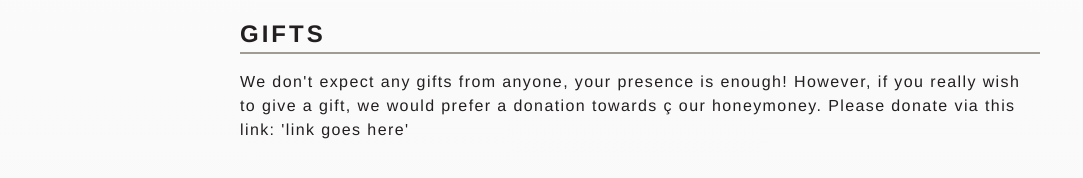
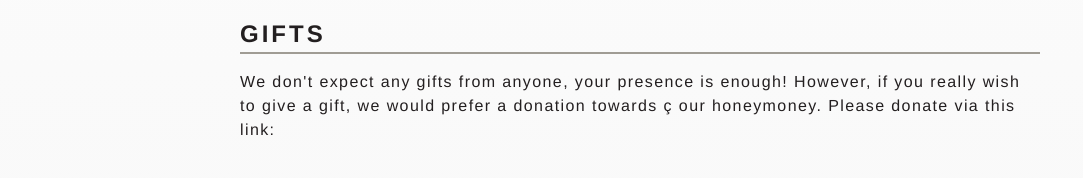
Before and after one commit to 11ac11/wedding-app, a Next.js app: page /faqs in a window 1280 px wide. Shown: the part 532-710 px from the top of the page, without its empty margins (0-1083 px from the left). Built offline with nearby package versions, Linux system fonts and the light colour scheme; a web font is replaced by a local one.

Commit message:
removed quotes from FAQ page

```diff
--- a/app/faqs/page.jsx
+++ b/app/faqs/page.jsx
@@ -17,7 +17,7 @@ export default async function FAQs() {
         <p>
           We don't expect any gifts from anyone, your presence is enough! However,
           if you really wish to give a gift, we would prefer a donation towards ç
-          our honeymoney. Please donate via this link: 'link goes here'
+          our honeymoney. Please donate via this link:
         </p>
       </div>
     </main>
```
